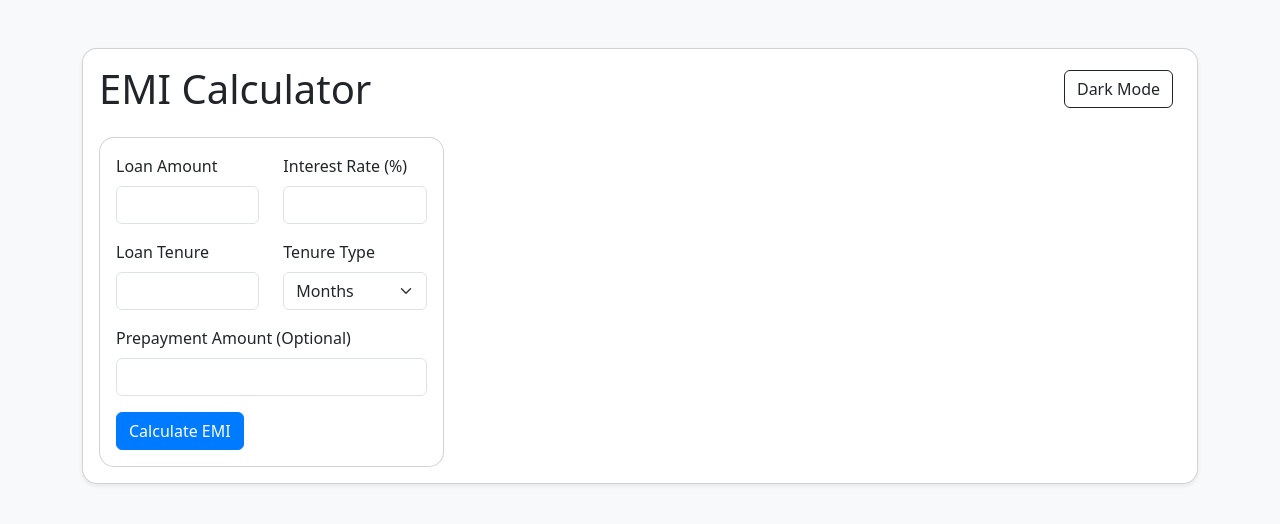
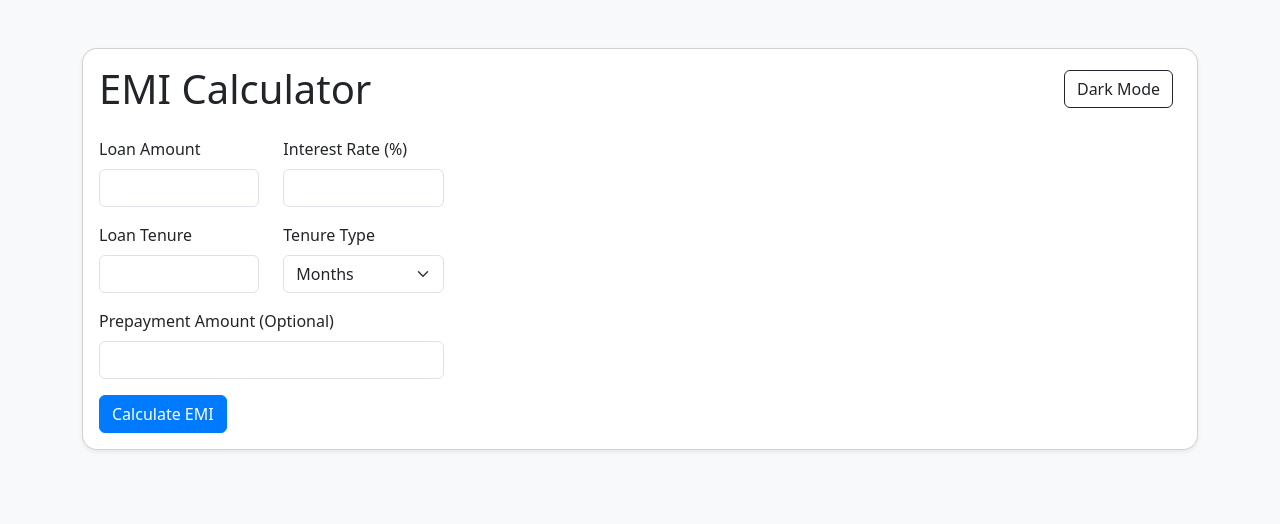
Before and after one commit to KartikLabhshetwar/EMI-Calculator, a React (Vite) app in the folder emi-calculator/: page / in a window 1280 px wide. Shown: the top 524 px of the page. Built offline with nearby package versions, Linux system fonts and the light colour scheme.

Commit message:
Update EMICalculator.jsx

```diff
--- a/emi-calculator/src/components/EMICalculator.jsx
+++ b/emi-calculator/src/components/EMICalculator.jsx
@@ -1,4 +1,4 @@
-import { useState, useRef } from 'react';
+import React, { useState, useRef } from 'react';
 import { Container, Row, Col, Card, Button } from 'react-bootstrap';
 import { useReactToPrint } from 'react-to-print';
 import InputForm from './InputForm';
@@ -29,7 +29,7 @@ const EMICalculator = () => {
 
   return (
     <Container className="my-5">
-      <Card className="shadow-sm">
+      <Card className={`shadow-sm ${isDarkMode ? 'bg-dark text-white' : ''}`}>
         <Card.Body>
           <div className="d-flex justify-content-between align-items-center mb-4">
             <h1 className="mb-0">EMI Calculator</h1>
@@ -46,17 +46,13 @@ const EMICalculator = () => {
           </div>
           <Row>
             <Col lg={4}>
-              <Card className="mb-4 mb-lg-0">
-                <Card.Body>
-                  <InputForm onSubmit={handleFormSubmit} />
-                </Card.Body>
-              </Card>
+              <InputForm onSubmit={handleFormSubmit} isDarkMode={isDarkMode} />
             </Col>
             <Col lg={8}>
               {calculationData && (
                 <div ref={printRef}>
-                  <ResultsDisplay {...calculationData} />
-                  <MonthlyBreakdown {...calculationData} />
+                  <ResultsDisplay {...calculationData} isDarkMode={isDarkMode} />
+                  <MonthlyBreakdown {...calculationData} isDarkMode={isDarkMode} />
                 </div>
               )}
             </Col>
```
